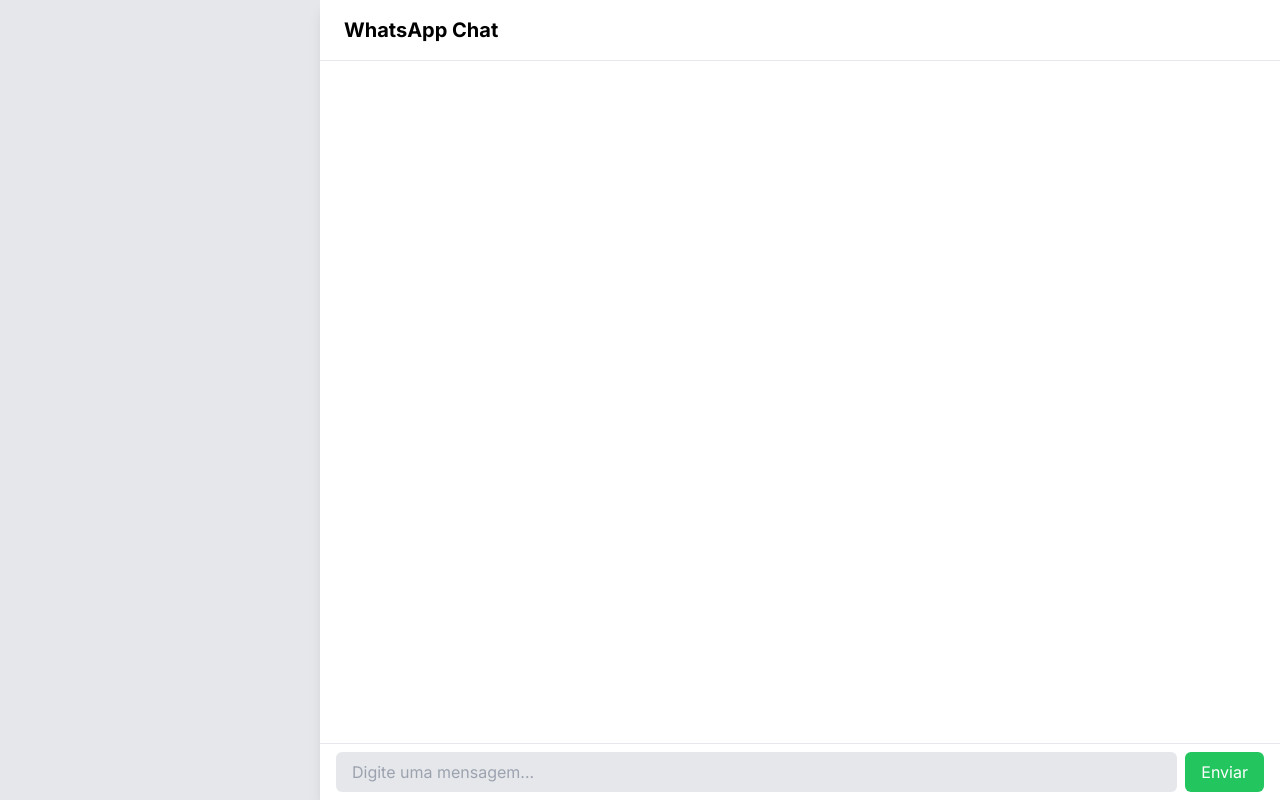
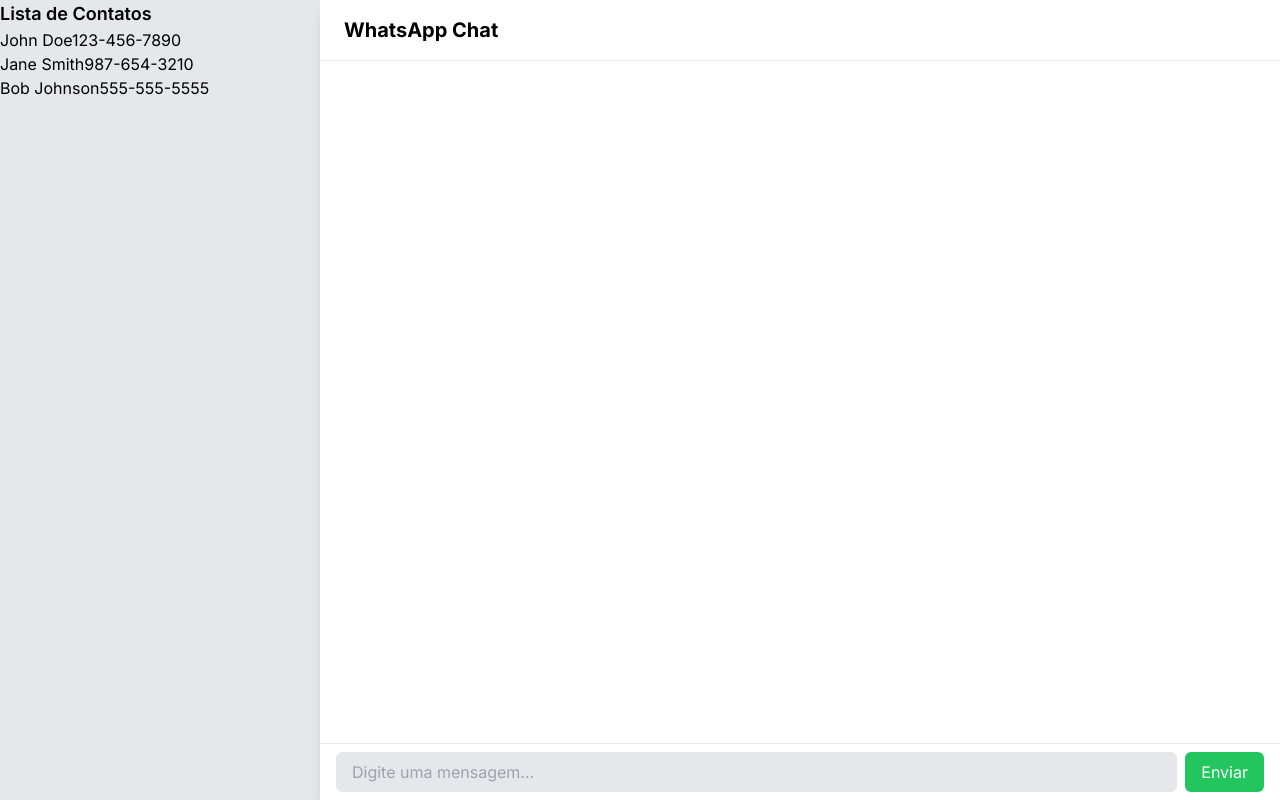
Before and after one commit to matheus55391/MeguChat, a Next.js app: page / in a window 1280 px wide. Built offline with nearby package versions, Linux system fonts and the light colour scheme.

Commit message:
componentizando

```diff
--- /dev/null
+++ b/src/@types/Contact.ts
@@ -0,0 +1,7 @@
+interface Contact {
+    id: number;
+    name: string;
+    phone: string;
+}
+
+export default Contact
--- a/src/app/page.tsx
+++ b/src/app/page.tsx
@@ -1,41 +1,12 @@
+import ChatArea from '@/components/ChatArea';
+import ContactsList from '@/components/ContactsList';
 import React from 'react';
 
 export default function HomePage() {
   return (
-    <main className="flex min-h-screen">
-      {/* Lista de contatos */}
-      <aside className="w-1/4 bg-gray-200">
-        {/* Conteúdo da lista de contatos */}
-      </aside>
-
-      {/* Área do chat */}
-      <section className="flex flex-col flex-1 bg-white shadow-lg">
-        {/* Cabeçalho */}
-        <header className="flex items-center justify-between px-6 py-4 border-b">
-          <h1 className="text-xl font-bold">WhatsApp Chat</h1>
-          {/* Nome do usuário selecionado */}
-          <nav className="text-sm text-gray-500">
-            {/* Nome do usuário */}
-          </nav>
-        </header>
-
-        {/* Mensagens */}
-        <div className="flex flex-col flex-1 p-4 overflow-y-auto">
-          {/* Lista de mensagens */}
-        </div>
-
-        {/* Input de mensagem */}
-        <div className="flex items-center space-x-2 px-4 py-2 border-t">
-          <input
-            type="text"
-            placeholder="Digite uma mensagem..."
-            className="flex-1 px-4 py-2 text-gray-700 bg-gray-200 rounded-md focus:outline-none"
-          />
-          <button className="px-4 py-2 text-white bg-green-500 rounded-md hover:bg-green-600">
-            Enviar
-          </button>
-        </div>
-      </section>
+    <main className="flex min-h-screen text-black">
+      <ContactsList />
+      <ChatArea />
     </main>
   );
 }
--- /dev/null
+++ b/src/components/ChatArea.tsx
@@ -0,0 +1,33 @@
+function ChatArea() {
+    return (
+        <section className="flex flex-col flex-1 bg-white shadow-lg">
+            {/* Cabeçalho */}
+            <header className="flex items-center justify-between px-6 py-4 border-b">
+                <h1 className="text-xl font-bold">WhatsApp Chat</h1>
+                {/* Nome do usuário selecionado */}
+                <nav className="text-sm text-gray-500">
+                    {/* Nome do usuário */}
+                </nav>
+            </header>
+
+            {/* Mensagens */}
+            <div className="flex flex-col flex-1 p-4 overflow-y-auto">
+                {/* Lista de mensagens */}
+            </div>
+
+            {/* Input de mensagem */}
+            <div className="flex items-center space-x-2 px-4 py-2 border-t">
+                <input
+                    type="text"
+                    placeholder="Digite uma mensagem..."
+                    className="flex-1 px-4 py-2 text-gray-700 bg-gray-200 rounded-md focus:outline-none"
+                />
+                <button className="px-4 py-2 text-white bg-green-500 rounded-md hover:bg-green-600">
+                    Enviar
+                </button>
+            </div>
+        </section>
+    );
+}
+
+export default ChatArea
--- /dev/null
+++ b/src/components/ContactsList.tsx
@@ -0,0 +1,29 @@
+import Contact from '@/@types/Contact';
+import React from 'react';
+
+
+const contacts: Contact[] = [
+  { id: 1, name: 'John Doe', phone: '123-456-7890' },
+  { id: 2, name: 'Jane Smith', phone: '987-654-3210' },
+  { id: 3, name: 'Bob Johnson', phone: '555-555-5555' },
+];
+
+function ContactsList() {
+  return (
+    <aside
+      className={`w-1/4 bg-gray-200`}
+    >
+      <h2 className="text-lg font-semibold">Lista de Contatos</h2>
+      <ul>
+        {contacts.map((contact) => (
+          <li key={contact.id}>
+            <span>{contact.name}</span>
+            <span>{contact.phone}</span>
+          </li>
+        ))}
+      </ul>
+    </aside>
+  );
+}
+
+export default ContactsList;
```
